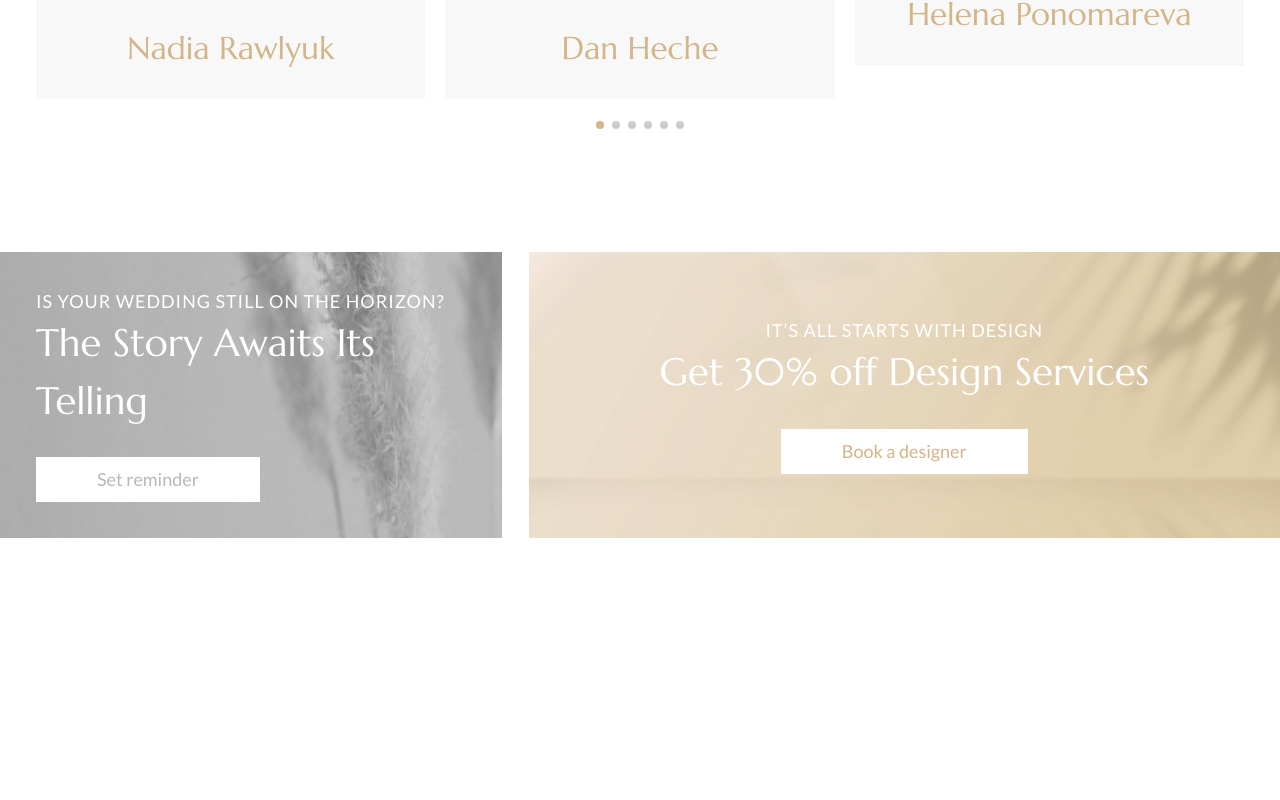
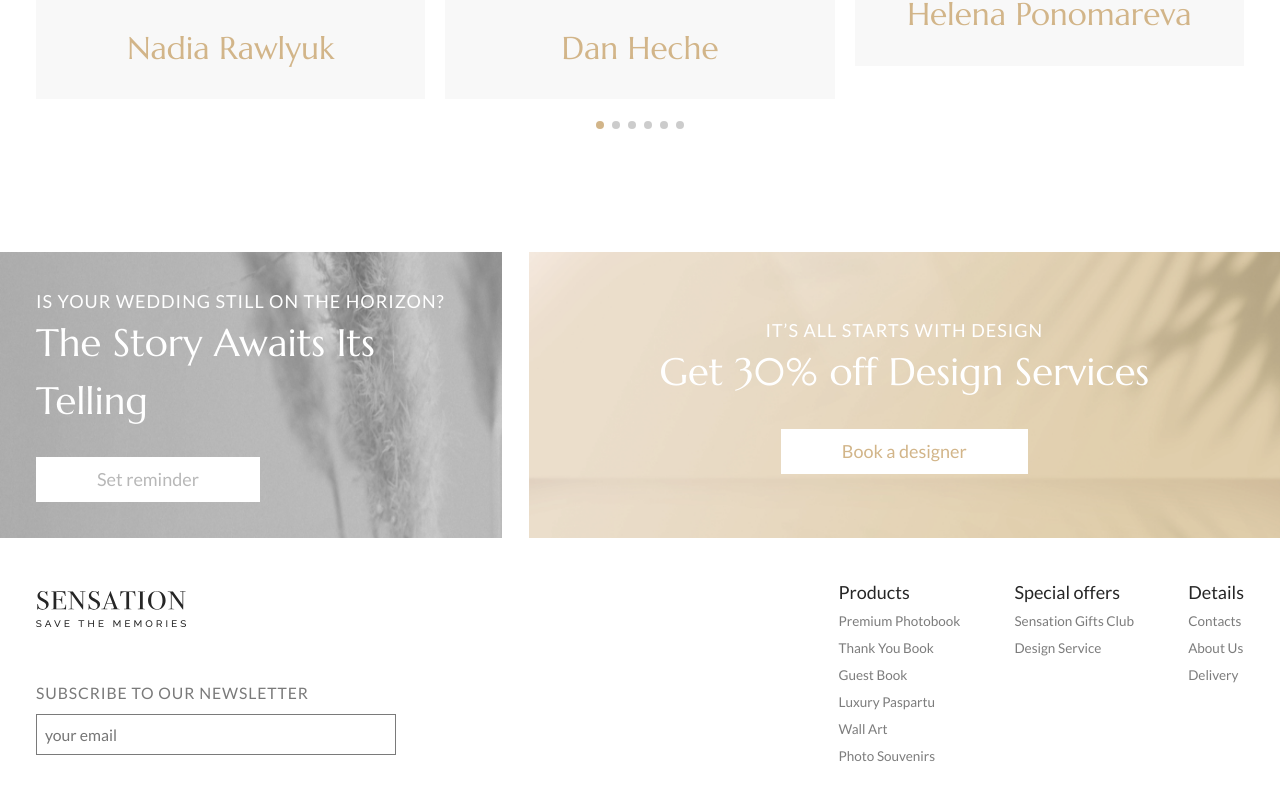
Before and after one commit to Luchiweb/sensation, a React (Vite) app: page / in a window 1280 px wide. Shown: the part 5262-6062 px from the top of the page. Before the commit the page ends 5800 px from the top, so only its background shows below. Built offline with nearby package versions, Linux system fonts and the light colour scheme.

Commit message:
feat: create footer

```diff
--- a/src/components/Footer/Footer.css
+++ b/src/components/Footer/Footer.css
@@ -0,0 +1,72 @@
+.footer-container {
+  padding-top: 2.25rem;
+  padding-bottom: 2.25rem;
+  align-items: flex-start;
+  flex-direction: column;
+  gap: 4rem;
+}
+
+.footer-subscription {
+  display: flex;
+  align-items: center;
+  width: 100%;
+  flex-direction: column;
+  gap: 3rem;
+}
+
+.footer-navbar {
+  display: flex;
+  gap: 3rem;
+}
+
+.footer-column a {
+  font-size: 0.75rem;
+  color: var(--sensation-black);
+  opacity: 0.6;
+  transition: opacity 0.5s ease;
+}
+
+.footer-form {
+  width: 100%;
+  display: flex;
+  flex-direction: column;
+  align-items: center;
+}
+
+.footer-form label {
+  display: block;
+  text-transform: uppercase;
+  letter-spacing: 0.05rem;
+  font-size: 0.875rem;
+  color: var(--sensation-dark-gray);
+}
+
+.footer-form input {
+  border: 1px solid var(--sensation-dark-gray);
+  margin-top: 0.5rem;
+  padding: 8px;
+  width: 100%;
+  max-width: 25rem;
+  min-width: 20rem;
+  font-size: 0.875rem;
+}
+
+@media (hover: hover) {
+  .footer-column a:hover {
+    opacity: 1;
+  }
+}
+
+@media (min-width: 768px) {
+  .footer-container {
+    flex-direction: row;
+  }
+
+  .footer-subscription {
+    width: auto;
+    align-items: flex-start;
+  }
+  .footer-form {
+    align-items: flex-start;
+  }
+}
--- a/src/components/Footer/Footer.jsx
+++ b/src/components/Footer/Footer.jsx
@@ -1,6 +1,70 @@
+import './Footer.css';
+
+import logo from '../../assets/icons/logo.svg';
+
 function Footer() {
-    return (
-        <footer>Footer</footer>
-    )
+  return (
+    <footer className="footer-container">
+      <div className="footer-subscription">
+        <a href="#" className="logo">
+          <img className="logo-text" src={logo} alt="logo" />
+        </a>
+        <div className="footer-form">
+          <label htmlFor="newsletter">Subscribe to our newsletter</label>
+          <input type="email" placeholder="your email" name="newsletter" id="newsletter" />
+        </div>
+      </div>
+      <nav className="footer-navbar">
+        <div className="footer-column">
+          <div>Products</div>
+          <ul>
+            <li>
+              <a href="#">Premium Photobook</a>
+            </li>
+            <li>
+              <a href="#">Thank You Book</a>
+            </li>
+            <li>
+              <a href="#">Guest Book</a>
+            </li>
+            <li>
+              <a href="#">Luxury Paspartu</a>
+            </li>
+            <li>
+              <a href="#">Wall Art</a>
+            </li>
+            <li>
+              <a href="#">Photo Souvenirs</a>
+            </li>
+          </ul>
+        </div>
+        <div className="footer-column">
+          <div>Special offers</div>
+          <ul>
+            <li>
+              <a href="#">Sensation Gifts Club</a>
+            </li>
+            <li>
+              <a href="#">Design Service</a>
+            </li>
+          </ul>
+        </div>
+        <div className="footer-column">
+          <div>Details</div>
+          <ul>
+            <li>
+              <a href="#">Contacts</a>
+            </li>
+            <li>
+              <a href="#">About Us</a>
+            </li>
+            <li>
+              <a href="#">Delivery</a>
+            </li>
+          </ul>
+        </div>
+      </nav>
+    </footer>
+  );
 }
-export default Footer
+export default Footer;
--- a/src/pages/Home/HomePage.jsx
+++ b/src/pages/Home/HomePage.jsx
@@ -5,6 +5,7 @@ import HowItWorks from '../../components/HowItWorks/HowItWorks';
 import ExtraService from '../../components/ExtraService/ExtraService';
 import Reviews from '../../components/Reviews/Reviews';
 import Promo from '../../components/Promo/Promo';
+import Footer from '../../components/Footer/Footer';
 
 function HomePage() {
   return (
@@ -16,6 +17,7 @@ function HomePage() {
       <ExtraService />
       <Reviews />
       <Promo />
+      <Footer />
     </>
   );
 }
```
